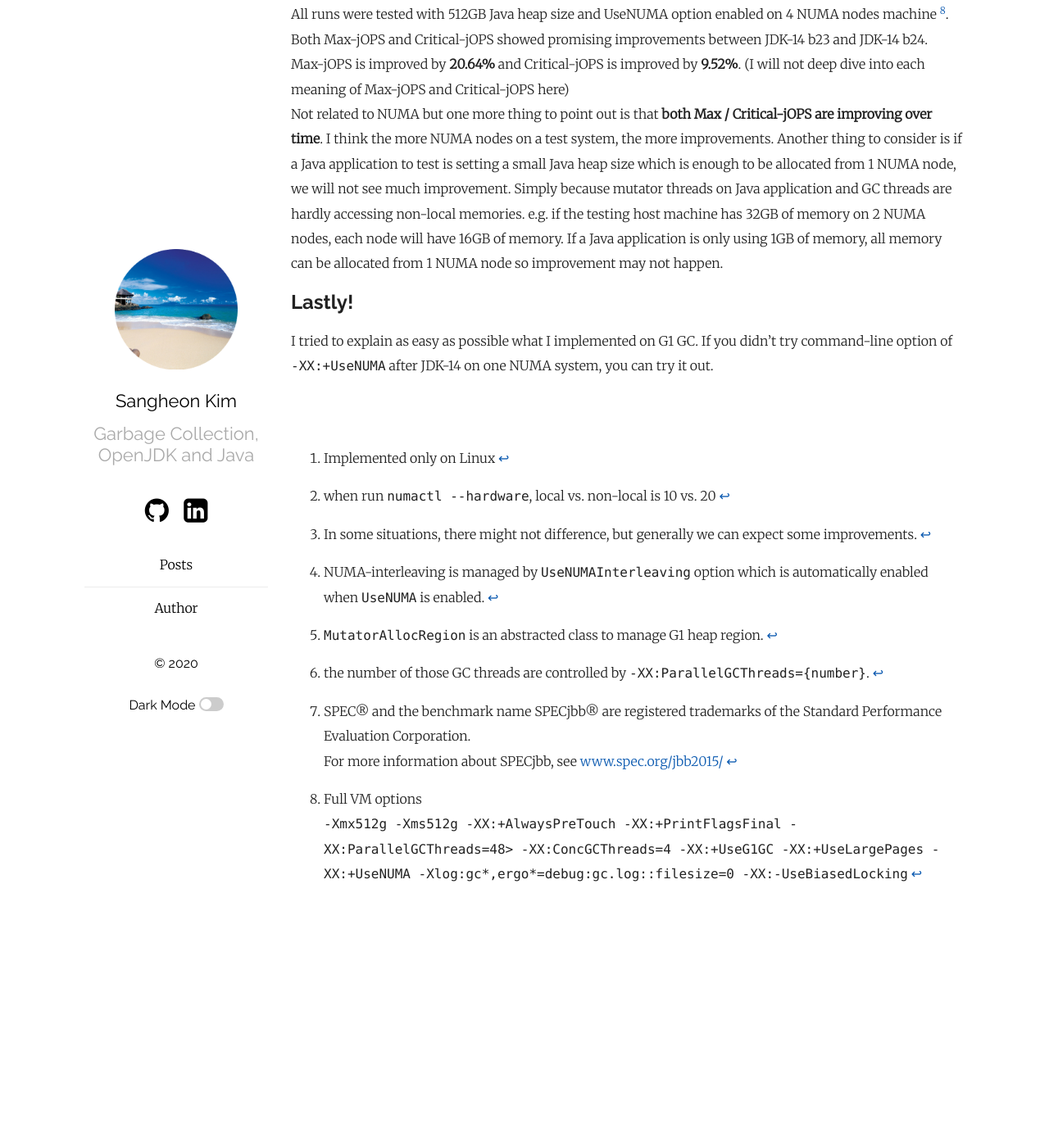
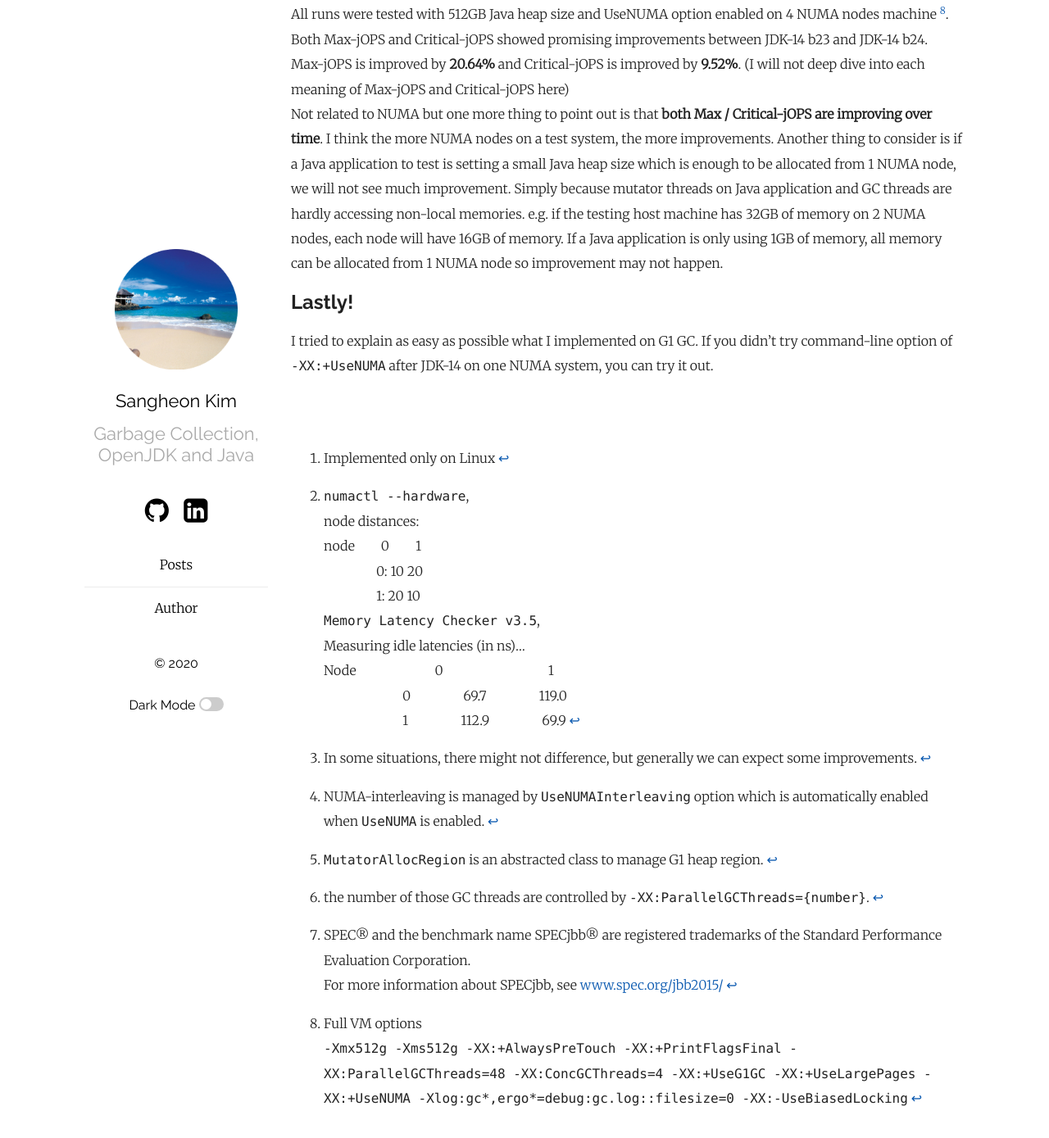
Before and after one commit to sangheon/sangheon.github.io, a Jekyll site: the page built from _posts/2020-11-03-g1-numa.md, in a window 1280 px wide and 1400 px high, scrolled down 3580 px. Shown: the top 1389 px of the window at 82% size. Built offline with Jekyll 4.4.1, drawn with Linux system fonts in a browser that asks for light colours; before the commit the page ends 4707 px from its top, so only the background shows below that; some of the changed text lies outside the part shown.

Commit message:
Correction from Sonia 2

```diff
--- a/_posts/2020-11-03-g1-numa.md
+++ b/_posts/2020-11-03-g1-numa.md
@@ -59,9 +59,10 @@ If you didn't try command-line option of `-XX:+UseNUMA` after JDK-14 on one NUMA
 
 [^numa_impl]: Implemented only on Linux
 [^my_numactl]: when run `numactl --hardware`, local vs. non-local is 10 vs. 20
+[^my_numactl]: `numactl --hardware`, <br>node distances:<br>node&emsp;&emsp;0&emsp;&emsp;1 <br>&emsp;&emsp;&emsp;&emsp;0:  10  20 <br>&emsp;&emsp;&emsp;&emsp;1:  20  10 <br>`Memory Latency Checker v3.5`,<br>Measuring idle latencies (in ns)...<br>Node&emsp;&emsp;&emsp;&emsp;&emsp;&emsp;0&emsp;&emsp;&emsp;&emsp;&emsp;&emsp;&emsp;&emsp;1<br>&emsp;&emsp;&emsp;&emsp;&emsp;&emsp;0&emsp;&emsp;&emsp;&emsp;69.7&emsp;&emsp;&emsp;&emsp;119.0<br>&emsp;&emsp;&emsp;&emsp;&emsp;&emsp;1&emsp;&emsp;&emsp;&emsp;112.9&emsp;&emsp;&emsp;&emsp;69.9
 [^general_numa]: In some situations, there might not difference, but generally we can expect some improvements.
 [^numa_interleaving]: NUMA-interleaving is managed by `UseNUMAInterleaving` option which is automatically enabled when `UseNUMA` is enabled.
 [^numa_mutator]: `MutatorAllocRegion` is an abstracted class to manage G1 heap region.
 [^parallelgcthreads]: the number of those GC threads are controlled by `-XX:ParallelGCThreads={number}`.
 [^spec]: SPEC® and the benchmark name SPECjbb® are registered trademarks of the Standard Performance Evaluation Corporation. <br>For more information about SPECjbb, see [www.spec.org/jbb2015/](http://www.spec.org/jbb2015/)
-[^test_vmoptions]: Full VM options<br>`-Xmx512g -Xms512g -XX:+AlwaysPreTouch -XX:+PrintFlagsFinal -XX:ParallelGCThreads=48> -XX:ConcGCThreads=4 -XX:+UseG1GC -XX:+UseLargePages -XX:+UseNUMA -Xlog:gc*,ergo*=debug:gc.log::filesize=0 -XX:-UseBiasedLocking`
+[^test_vmoptions]: Full VM options<br>`-Xmx512g -Xms512g -XX:+AlwaysPreTouch -XX:+PrintFlagsFinal -XX:ParallelGCThreads=48 -XX:ConcGCThreads=4 -XX:+UseG1GC -XX:+UseLargePages -XX:+UseNUMA -Xlog:gc*,ergo*=debug:gc.log::filesize=0 -XX:-UseBiasedLocking`
```
Also changed, not shown: other parts of _posts/2020-11-03-g1-numa.md (+1 -1 lines), _posts/2020-11-03-kor-g1-numa.md (+3 -5 lines).
